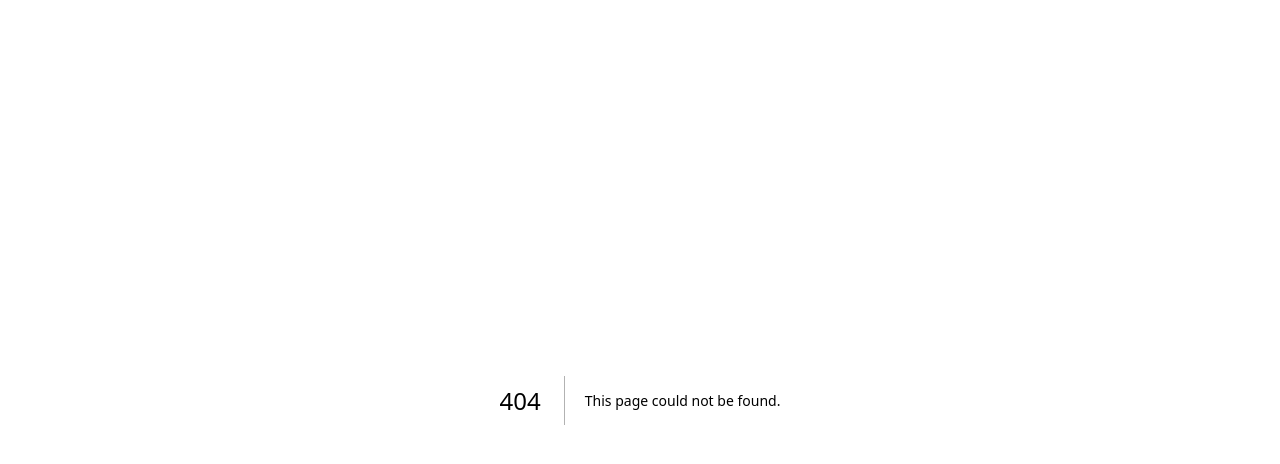
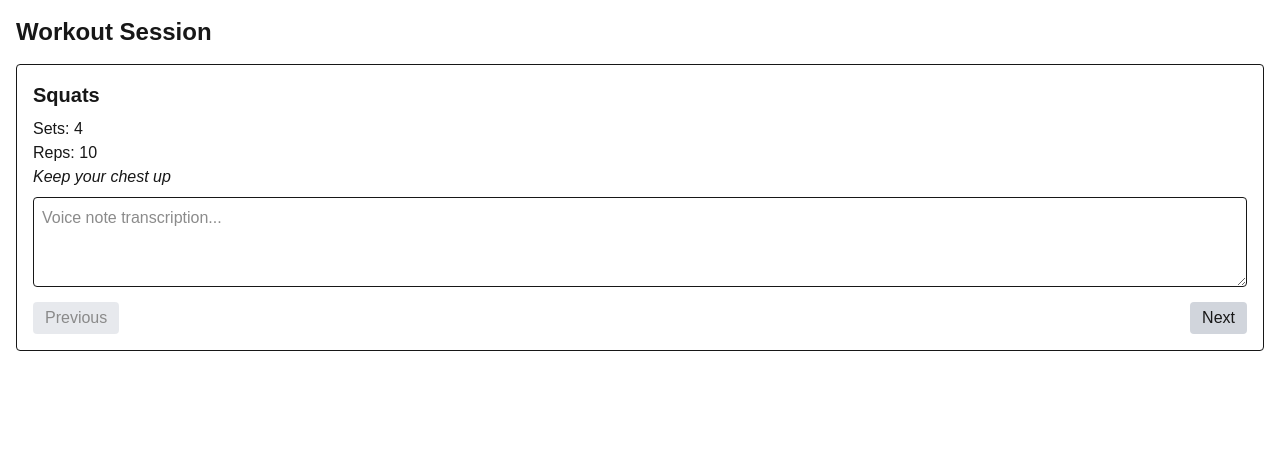
Before and after one commit to brandonbryant12/hitt-timer, a Next.js app: page /workout/session in a window 1280 px wide. Before the commit this address had no page. Shown: the top 464 px of the page. Built offline with nearby package versions, Linux system fonts and the light colour scheme.

Commit message:
Implement intuitive workout session interface

```diff
--- /dev/null
+++ b/src/app/workout/session/page.tsx
@@ -0,0 +1,92 @@
+
+"use client";
+
+/*
+<ai_context>
+File is responsible for the main workout session interface of "My Workout" app, including real-time exercise cues, voice notes, and navigation.
+</ai_context>
+*/
+
+import { useState } from "react";
+
+interface Exercise {
+  id: number;
+  name: string;
+  sets: number;
+  reps: number;
+  description?: string;
+}
+
+export default function WorkoutSessionPage() {
+  const exercises: Exercise[] = [
+    { id: 1, name: "Squats", sets: 4, reps: 10, description: "Focus on form" },
+    { id: 2, name: "Bench Press", sets: 3, reps: 12, description: "Keep your back flat" },
+    { id: 3, name: "Deadlift", sets: 3, reps: 8 },
+  ];
+
+  const [currentIndex, setCurrentIndex] = useState(0);
+  const currentExercise = exercises[currentIndex];
+
+  // placeholder for voice note input
+  const [voiceNotes, setVoiceNotes] = useState<Record<number, string>>({});
+
+  // placeholder for dynamic LLM-generated exercise cues
+  const [exerciseCues, setExerciseCues] = useState<Record<number, string>>({
+    1: "Keep your chest up",
+    2: "Brace your core",
+    3: "Maintain a neutral spine",
+  });
+
+  const handlePrevious = () => {
+    if (currentIndex > 0) {
+      setCurrentIndex(currentIndex - 1);
+    }
+  };
+
+  const handleNext = () => {
+    if (currentIndex < exercises.length - 1) {
+      setCurrentIndex(currentIndex + 1);
+    }
+  };
+
+  const handleVoiceNoteChange = (exerciseId: number, note: string) => {
+    setVoiceNotes((prev) => ({ ...prev, [exerciseId]: note }));
+  };
+
+  return (
+    <div className="min-h-screen p-4 flex flex-col gap-4">
+      <h1 className="text-2xl font-bold">Workout Session</h1>
+      <div className="border p-4 rounded">
+        <h2 className="text-xl font-semibold mb-2">{currentExercise.name}</h2>
+        <p>Sets: {currentExercise.sets}</p>
+        <p>Reps: {currentExercise.reps}</p>
+        <p className="italic mb-2">{exerciseCues[currentExercise.id]}</p>
+        <textarea
+          className="w-full border rounded p-2 mb-2"
+          rows={3}
+          placeholder="Voice note transcription..."
+          value={voiceNotes[currentExercise.id] || ""}
+          onChange={(e) =>
+            handleVoiceNoteChange(currentExercise.id, e.target.value)
+          }
+        />
+        <div className="flex justify-between">
+          <button
+            className="bg-gray-300 px-3 py-1 rounded disabled:opacity-50"
+            disabled={currentIndex === 0}
+            onClick={handlePrevious}
+          >
+            Previous
+          </button>
+          <button
+            className="bg-gray-300 px-3 py-1 rounded disabled:opacity-50"
+            disabled={currentIndex === exercises.length - 1}
+            onClick={handleNext}
+          >
+            Next
+          </button>
+        </div>
+      </div>
+    </div>
+  );
+}
```
